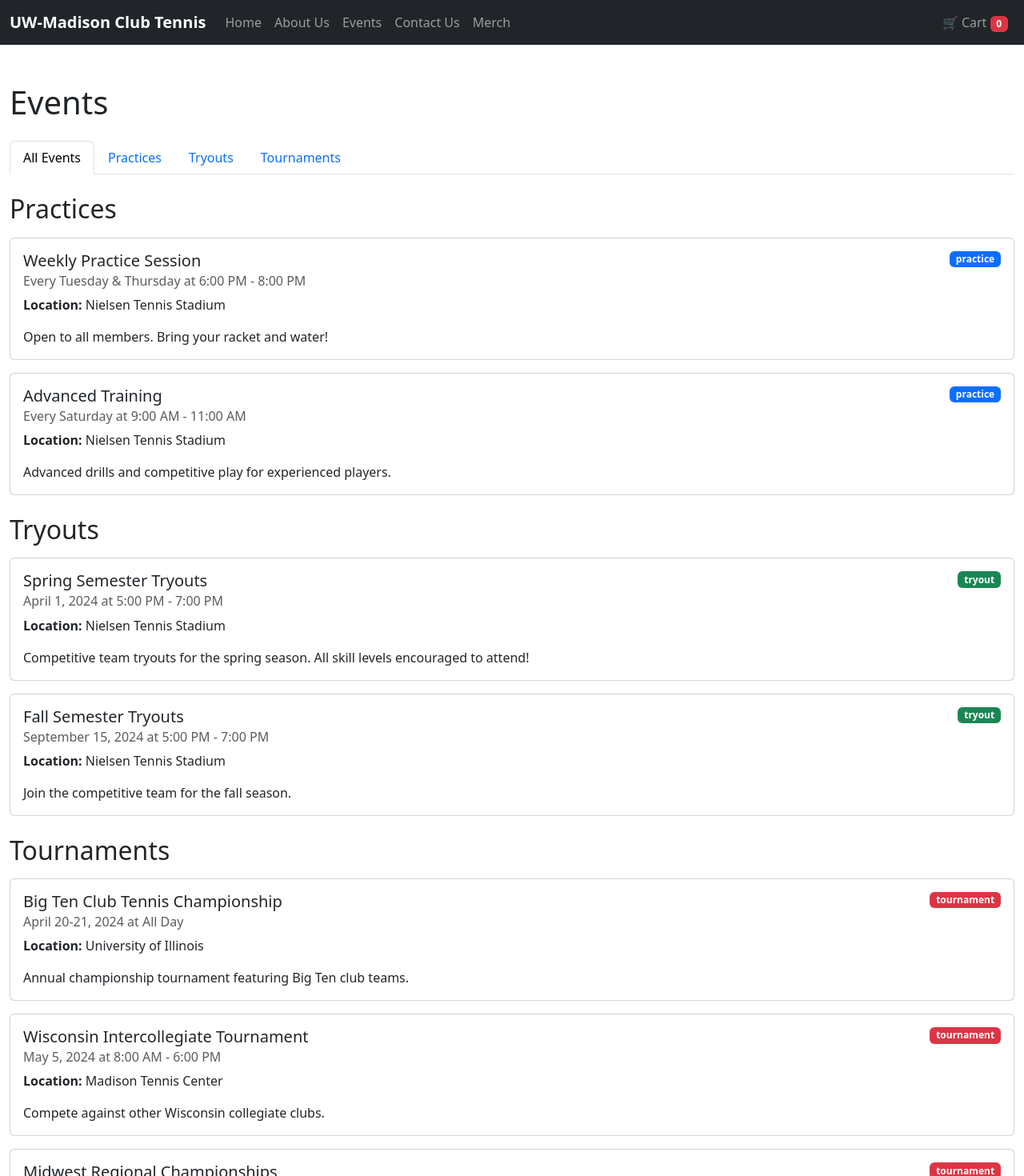
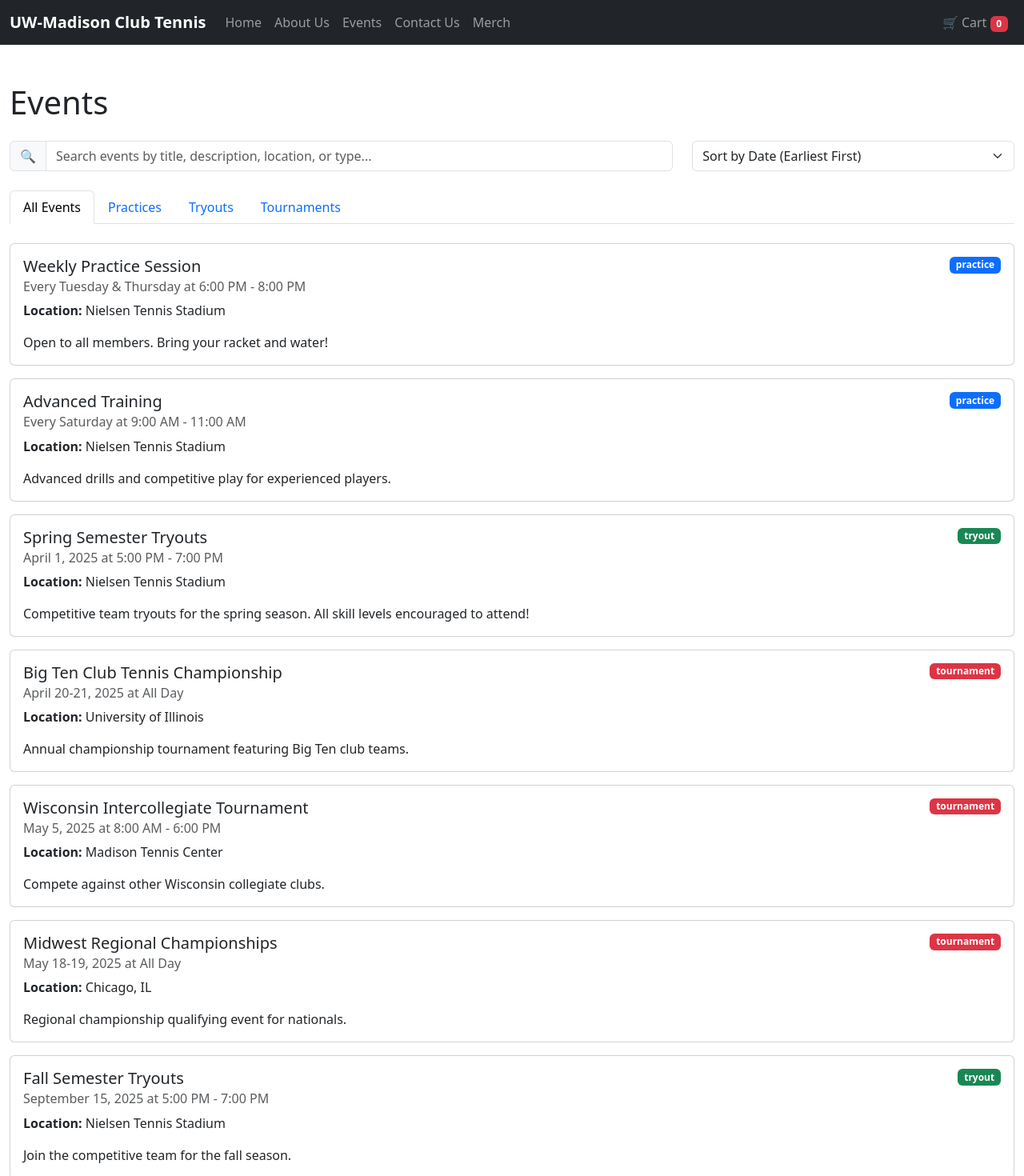
Before and after one commit to CS571-F25/p35, a React (Vite) app: page /p35/events in a window 1280 px wide. Shown: the top 1470 px of the page at 80% size. Built offline with nearby package versions, Linux system fonts and the light colour scheme.

Commit message:
Added event searching

```diff
--- a/src/components/Events.jsx
+++ b/src/components/Events.jsx
@@ -1,11 +1,16 @@
-import { Container, Row, Col, Tabs, Tab } from 'react-bootstrap';
+import { Container, Row, Col, Tabs, Tab, Form, InputGroup } from 'react-bootstrap';
+import { useState } from 'react';
 import EventCard from './EventCard';
 
 function Events() {
+  const [searchQuery, setSearchQuery] = useState('');
+  const [sortOrder, setSortOrder] = useState('asc');
+
   const practices = [
     {
       title: "Weekly Practice Session",
       date: "Every Tuesday & Thursday",
+      dateSort: new Date('2025-01-07'),
       time: "6:00 PM - 8:00 PM",
       location: "Nielsen Tennis Stadium",
       type: "practice",
@@ -14,6 +19,7 @@
     {
       title: "Advanced Training",
       date: "Every Saturday",
+      dateSort: new Date('2025-01-11'),
       time: "9:00 AM - 11:00 AM",
       location: "Nielsen Tennis Stadium",
       type: "practice",
@@ -24,7 +30,8 @@
   const tryouts = [
     {
       title: "Spring Semester Tryouts",
-      date: "April 1, 2024",
+      date: "April 1, 2025",
+      dateSort: new Date('2025-04-01'),
       time: "5:00 PM - 7:00 PM",
       location: "Nielsen Tennis Stadium",
       type: "tryout",
@@ -32,7 +39,8 @@
     },
     {
       title: "Fall Semester Tryouts",
-      date: "September 15, 2024",
+      date: "September 15, 2025",
+      dateSort: new Date('2025-09-15'),
       time: "5:00 PM - 7:00 PM",
       location: "Nielsen Tennis Stadium",
       type: "tryout",
@@ -43,7 +51,8 @@
   const tournaments = [
     {
       title: "Big Ten Club Tennis Championship",
-      date: "April 20-21, 2024",
+      date: "April 20-21, 2025",
+      dateSort: new Date('2025-04-20'),
       time: "All Day",
       location: "University of Illinois",
       type: "tournament",
@@ -51,7 +60,8 @@
     },
     {
       title: "Wisconsin Intercollegiate Tournament",
-      date: "May 5, 2024",
+      date: "May 5, 2025",
+      dateSort: new Date('2025-05-05'),
       time: "8:00 AM - 6:00 PM",
       location: "Madison Tennis Center",
       type: "tournament",
@@ -59,7 +69,8 @@
     },
     {
       title: "Midwest Regional Championships",
-      date: "May 18-19, 2024",
+      date: "May 18-19, 2025",
+      dateSort: new Date('2025-05-18'),
       time: "All Day",
       location: "Chicago, IL",
       type: "tournament",
@@ -67,44 +78,113 @@
     }
   ];
 
+  // Combine all events
+  const allEvents = [...practices, ...tryouts, ...tournaments];
+
+  // Filter events based on search query
+  const filterEvents = (events) => {
+    if (!searchQuery.trim()) return events;
+
+    const query = searchQuery.toLowerCase();
+    return events.filter(event =>
+      event.title.toLowerCase().includes(query) ||
+      event.description.toLowerCase().includes(query) ||
+      event.location.toLowerCase().includes(query) ||
+      event.type.toLowerCase().includes(query)
+    );
+  };
+
+  // Sort events by date
+  const sortEvents = (events) => {
+    return [...events].sort((a, b) => {
+      if (sortOrder === 'asc') {
+        return a.dateSort - b.dateSort;
+      } else {
+        return b.dateSort - a.dateSort;
+      }
+    });
+  };
+
+  // Apply filters and sorting
+  const getFilteredAndSortedEvents = (events) => {
+    const filtered = filterEvents(events);
+    return sortEvents(filtered);
+  };
+
+  const filteredPractices = getFilteredAndSortedEvents(practices);
+  const filteredTryouts = getFilteredAndSortedEvents(tryouts);
+  const filteredTournaments = getFilteredAndSortedEvents(tournaments);
+  const filteredAllEvents = getFilteredAndSortedEvents(allEvents);
+
   return (
     <Container fluid className="my-5">
       <h1 className="mb-4">Events</h1>
 
+      {/* Search and Sort Controls */}
+      <Row className="mb-4">
+        <Col md={8}>
+          <InputGroup>
+            <InputGroup.Text>🔍</InputGroup.Text>
+            <Form.Control
+              type="text"
+              placeholder="Search events by title, description, location, or type..."
+              value={searchQuery}
+              onChange={(e) => setSearchQuery(e.target.value)}
+              aria-label="Search events"
+            />
+          </InputGroup>
+        </Col>
+        <Col md={4}>
+          <Form.Select
+            value={sortOrder}
+            onChange={(e) => setSortOrder(e.target.value)}
+            aria-label="Sort events by date"
+          >
+            <option value="asc">Sort by Date (Earliest First)</option>
+            <option value="desc">Sort by Date (Latest First)</option>
+          </Form.Select>
+        </Col>
+      </Row>
+
       <Tabs defaultActiveKey="all" className="mb-4">
         <Tab eventKey="all" title="All Events">
-          <h2 className="mb-3">Practices</h2>
-          {practices.map((event, index) => (
-            <EventCard key={index} {...event} />
-          ))}
-
-          <h2 className="mb-3 mt-4">Tryouts</h2>
-          {tryouts.map((event, index) => (
-            <EventCard key={index} {...event} />
-          ))}
-
-          <h2 className="mb-3 mt-4">Tournaments</h2>
-          {tournaments.map((event, index) => (
-            <EventCard key={index} {...event} />
-          ))}
+          {filteredAllEvents.length > 0 ? (
+            filteredAllEvents.map((event, index) => (
+              <EventCard key={index} {...event} />
+            ))
+          ) : (
+            <p className="text-muted">No events match your search criteria.</p>
+          )}
         </Tab>
 
         <Tab eventKey="practices" title="Practices">
-          {practices.map((event, index) => (
-            <EventCard key={index} {...event} />
-          ))}
+          {filteredPractices.length > 0 ? (
+            filteredPractices.map((event, index) => (
+              <EventCard key={index} {...event} />
+            ))
+          ) : (
+            <p className="text-muted">No practice sessions match your search criteria.</p>
+          )}
         </Tab>
 
         <Tab eventKey="tryouts" title="Tryouts">
-          {tryouts.map((event, index) => (
-            <EventCard key={index} {...event} />
-          ))}
+          {filteredTryouts.length > 0 ? (
+            filteredTryouts.map((event, index) => (
+              <EventCard key={index} {...event} />
+            ))
+          ) : (
+            <p className="text-muted">No tryouts match your search criteria.</p>
+          )}
         </Tab>
 
         <Tab eventKey="tournaments" title="Tournaments">
-          {tournaments.map((event, index) => (
-            <EventCard key={index} {...event} />
-          ))}
+          {filteredTournaments.length > 0 ? (
+            filteredTournaments.map((event, index) => (
+              <EventCard key={index} {...event} />
+            ))
+          ) : (
+            <p className="text-muted">No tournaments match your search criteria.</p>
+          )}
         </Tab>
       </Tabs>
 
--- a/src/components/Footer.jsx
+++ b/src/components/Footer.jsx
@@ -24,7 +24,7 @@
         </Row>
         <Row className="mt-3">
           <Col className="text-center">
-            <p className="mb-0">&copy; 2024 UW-Madison Club Tennis. All rights reserved.</p>
+            <p className="mb-0">&copy; 2025 UW-Madison Club Tennis. All rights reserved.</p>
           </Col>
         </Row>
       </Container>
--- a/src/components/MerchItem.jsx
+++ b/src/components/MerchItem.jsx
@@ -48,7 +48,7 @@
         <Card.Text className="flex-grow-1">{description}</Card.Text>
         <div className="d-flex justify-content-between align-items-center mt-auto">
           <h5 className="mb-0">${price}</h5>
-          <Button variant="primary" onClick={handleAddToCart}>
+          <Button variant="danger" onClick={handleAddToCart}>
             Add to Cart
           </Button>
         </div>
```
Also changed, not shown: 3 other files (tests, documents, lock files or other folders).
